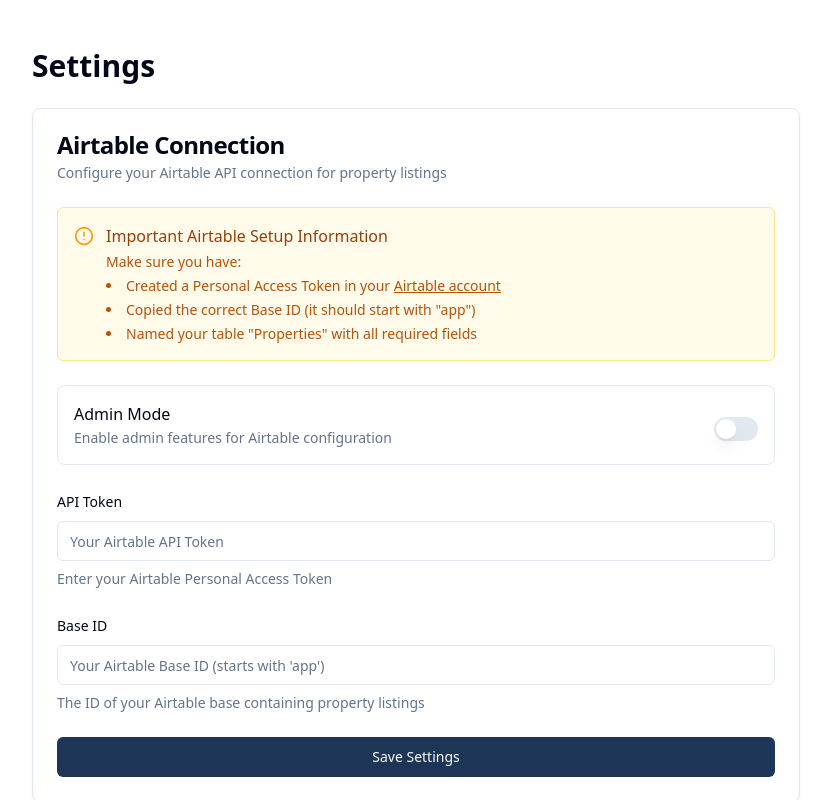
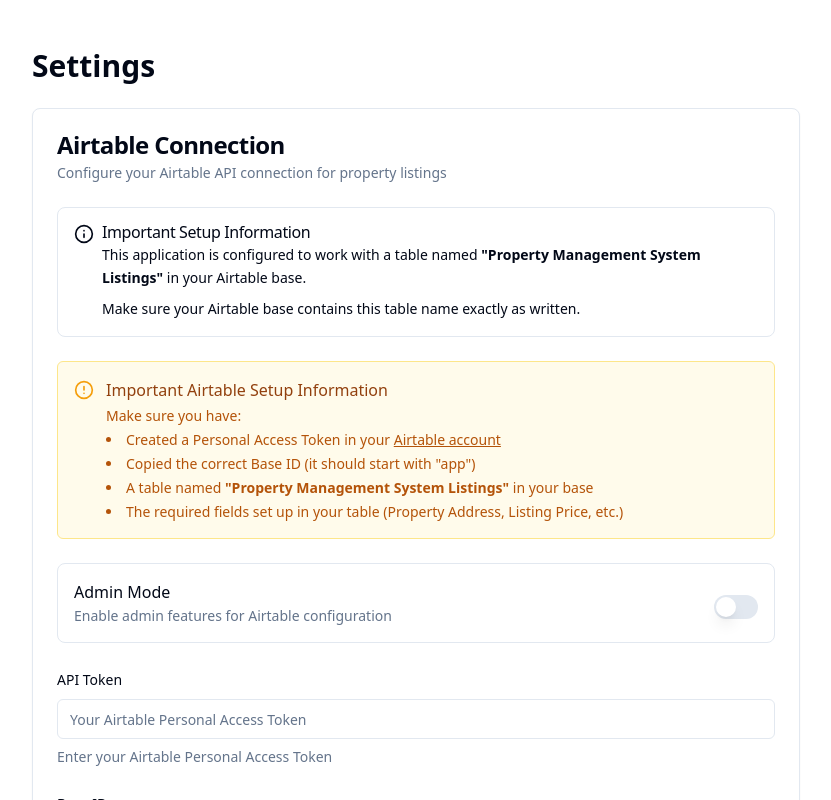
Before and after one commit to rickazoy/idx-wizard-create-now, a React (Vite) app: page /settings in a window 1280 px wide. Shown: the top 800 px of the page, without its empty margins (224-1055 px from the left). Built offline with nearby package versions, Linux system fonts and the light colour scheme.

Commit message:
Fix: Update Airtable table name
The Airtable table name was incorrect, causing connection failures. This commit updates the table name to 'Property Management System Listings'.

```diff
--- a/src/components/SetupAirtablePrompt.tsx
+++ b/src/components/SetupAirtablePrompt.tsx
@@ -35,7 +35,7 @@ const SetupAirtablePrompt: React.FC<SetupAirtablePromptProps> = ({ className })
           <ol className="list-decimal list-inside space-y-1">
             <li>Create a Personal Access Token in your <a href="https://airtable.com/create/tokens" target="_blank" rel="noopener noreferrer" className="text-primary hover:underline">Airtable account</a></li>
             <li>Copy your Base ID from the URL when viewing your base (starts with "app")</li>
-            <li>Ensure your table is named "Properties" with required fields</li>
+            <li>Ensure your table is named "Property Management System Listings" with required fields</li>
           </ol>
         </div>
       </CardContent>
--- a/src/pages/Settings.tsx
+++ b/src/pages/Settings.tsx
@@ -26,13 +26,14 @@ import {
   SelectValue,
 } from '@/components/ui/select';
 import { fetchListingAgents, saveAirtableConfig } from '@/services/airtableService';
-import { AlertCircle } from 'lucide-react';
+import { Alert, AlertDescription, AlertTitle } from '@/components/ui/alert';
+import { AlertCircle, Info } from 'lucide-react';
 
 // Form validation schema
 const formSchema = z.object({
   apiKey: z.string().min(1, { message: 'API Token is required' }),
   baseId: z.string().min(1, { message: 'Base ID is required' }),
-  listingAgentFilter: z.string().optional(),
+  listingAgentFilter: z.string().default('all'),
   isAdmin: z.boolean().default(false),
 });
 
@@ -107,7 +108,7 @@ const Settings = () => {
       console.error('Error saving settings:', error);
       toast({
         title: 'Error',
-        description: 'Failed to connect to Airtable. Please check your credentials.',
+        description: 'Failed to connect to Airtable. Please check your credentials and ensure you have access to the table.',
         variant: 'destructive',
       });
     } finally {
@@ -128,6 +129,19 @@ const Settings = () => {
             </CardDescription>
           </CardHeader>
           <CardContent>
+            <Alert className="mb-6">
+              <Info className="h-5 w-5" />
+              <AlertTitle>Important Setup Information</AlertTitle>
+              <AlertDescription>
+                <p className="text-sm mb-2">
+                  This application is configured to work with a table named <strong>"Property Management System Listings"</strong> in your Airtable base.
+                </p>
+                <p className="text-sm">
+                  Make sure your Airtable base contains this table name exactly as written.
+                </p>
+              </AlertDescription>
+            </Alert>
+
             <div className="mb-6 p-4 bg-amber-50 border border-amber-200 rounded-md">
               <div className="flex items-start gap-3">
                 <AlertCircle className="h-5 w-5 text-amber-500 mt-0.5" />
@@ -139,7 +153,8 @@ const Settings = () => {
                   <ul className="text-sm text-amber-700 list-disc list-inside mt-1 space-y-1">
                     <li>Created a Personal Access Token in your <a href="https://airtable.com/create/tokens" target="_blank" rel="noopener noreferrer" className="underline">Airtable account</a></li>
                     <li>Copied the correct Base ID (it should start with "app")</li>
-                    <li>Named your table "Properties" with all required fields</li>
+                    <li>A table named <strong>"Property Management System Listings"</strong> in your base</li>
+                    <li>The required fields set up in your table (Property Address, Listing Price, etc.)</li>
                   </ul>
                 </div>
               </div>
@@ -175,7 +190,7 @@ const Settings = () => {
                     <FormItem>
                       <FormLabel>API Token</FormLabel>
                       <FormControl>
-                        <Input placeholder="Your Airtable API Token" {...field} />
+                        <Input placeholder="Your Airtable Personal Access Token" {...field} />
                       </FormControl>
                       <FormDescription>
                         Enter your Airtable Personal Access Token
@@ -195,7 +210,7 @@ const Settings = () => {
                         <Input placeholder="Your Airtable Base ID (starts with 'app')" {...field} />
                       </FormControl>
                       <FormDescription>
-                        The ID of your Airtable base containing property listings
+                        The ID of your Airtable base containing the "Property Management System Listings" table
                       </FormDescription>
                       <FormMessage />
                     </FormItem>
--- a/src/services/airtableService.ts
+++ b/src/services/airtableService.ts
@@ -4,6 +4,9 @@ import Airtable, { Attachment, Collaborator } from 'airtable';
 const getApiKey = () => localStorage.getItem('airtable_api_key') || import.meta.env.VITE_AIRTABLE_API_KEY || '';
 const getBaseId = () => localStorage.getItem('airtable_base_id') || import.meta.env.VITE_AIRTABLE_BASE_ID || '';
 const getAgentFilter = () => localStorage.getItem('airtable_agent_filter') || '';
+
+// The actual table name in the Airtable base
+const TABLE_NAME = 'Property Management System Listings';
 
 interface ShowingDate {
   date: string;
@@ -72,7 +75,7 @@ export const saveAirtableConfig = async (apiKey: string, baseId: string): Promis
     const cleanBaseId = baseId.trim().replace(/^https:\/\/airtable\.com\//, '').split('/')[0];
 
     const testBase = new Airtable({ apiKey }).base(cleanBaseId);
-    await testBase('Properties').select({ maxRecords: 1 }).firstPage();
+    await testBase(TABLE_NAME).select({ maxRecords: 1 }).firstPage();
     return true;
   } catch (error) {
     console.error('Error connecting to Airtable:', error);
@@ -95,7 +98,7 @@ export const fetchListingAgents = async (apiKey?: string, baseId?: string): Prom
     const cleanBaseId = useBaseId.trim().replace(/^https:\/\/airtable\.com\//, '').split('/')[0];
 
     const base = new Airtable({ apiKey: useApiKey }).base(cleanBaseId);
-    const records = await base('Properties').select({
+    const records = await base(TABLE_NAME).select({
       fields: ['Listing Agent'],
       filterByFormula: 'NOT({Listing Agent} = "")',
     }).all();
@@ -143,7 +146,7 @@ export const getProperties = async (): Promise<Property[]> => {
       selectParams.filterByFormula = filterFormula;
     }
 
-    const records = await base('Properties').select(selectParams).all();
+    const records = await base(TABLE_NAME).select(selectParams).all();
     return records.map(record => {
       const fields = record.fields;
 
@@ -205,7 +208,7 @@ export const getPropertyById = async (id: string): Promise<Property | null> => {
     const base = getBase();
     if (!base) return null;
 
-    const record = await base('Properties').find(id);
+    const record = await base(TABLE_NAME).find(id);
     const fields = record.fields;
 
     // Type casting to handle the Airtable attachment type
@@ -267,7 +270,7 @@ export const getPropertiesWithVideos = async (): Promise<Property[]> => {
 
     const filterFormula = buildFilterFormula('NOT({Video File} = "")');
 
-    const records = await base('Properties')
+    const records = await base(TABLE_NAME)
       .select({
         filterByFormula: filterFormula
       })
@@ -316,7 +319,7 @@ export const fetchFeaturedVideos = async (): Promise<Property[]> => {
 
     const filterFormula = buildFilterFormula('NOT({Video File} = "")');
 
-    const records = await base('Properties')
+    const records = await base(TABLE_NAME)
       .select({
         filterByFormula: filterFormula,
         maxRecords: 4
@@ -369,7 +372,7 @@ export const getPropertiesForSale = async (): Promise<Property[]> => {
 
     const filterFormula = buildFilterFormula('{Listing Type} = "For Sale"');
 
-    const records = await base('Properties')
+    const records = await base(TABLE_NAME)
       .select({
         filterByFormula: filterFormula
       })
```
